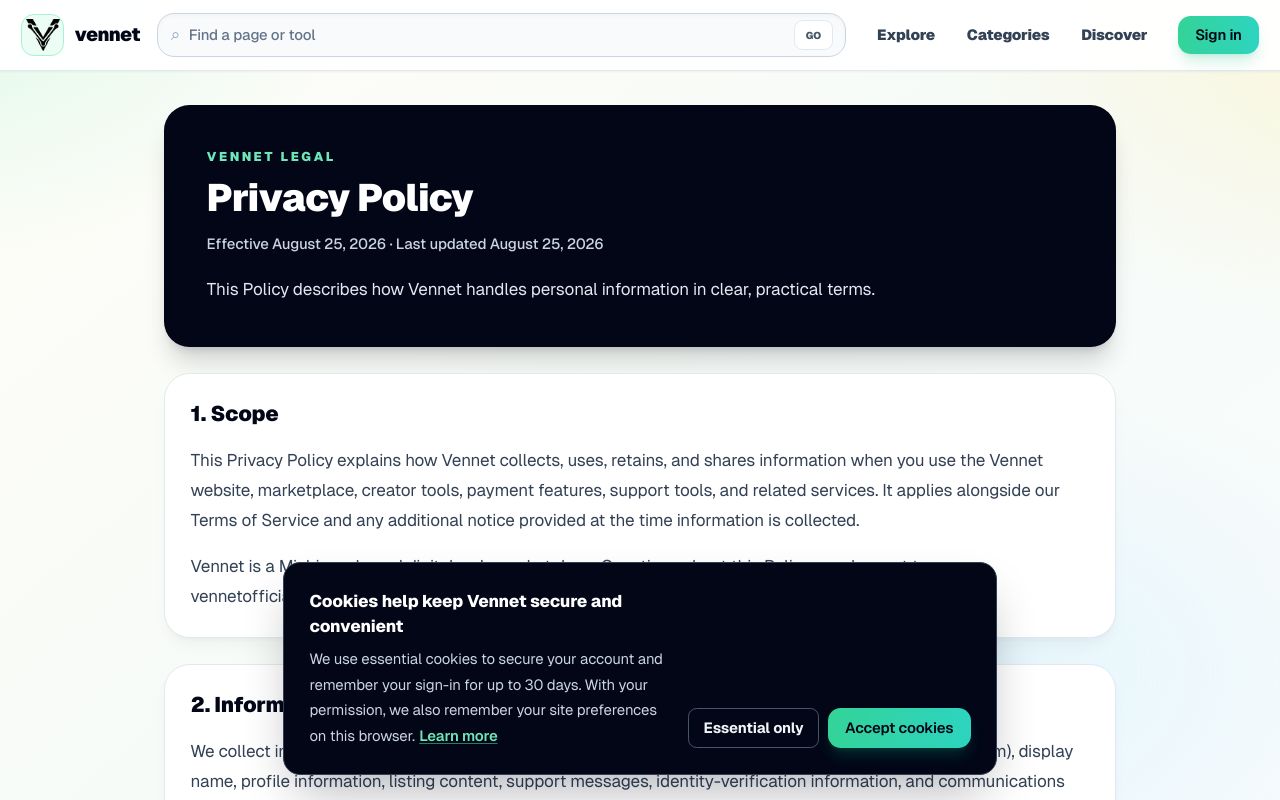
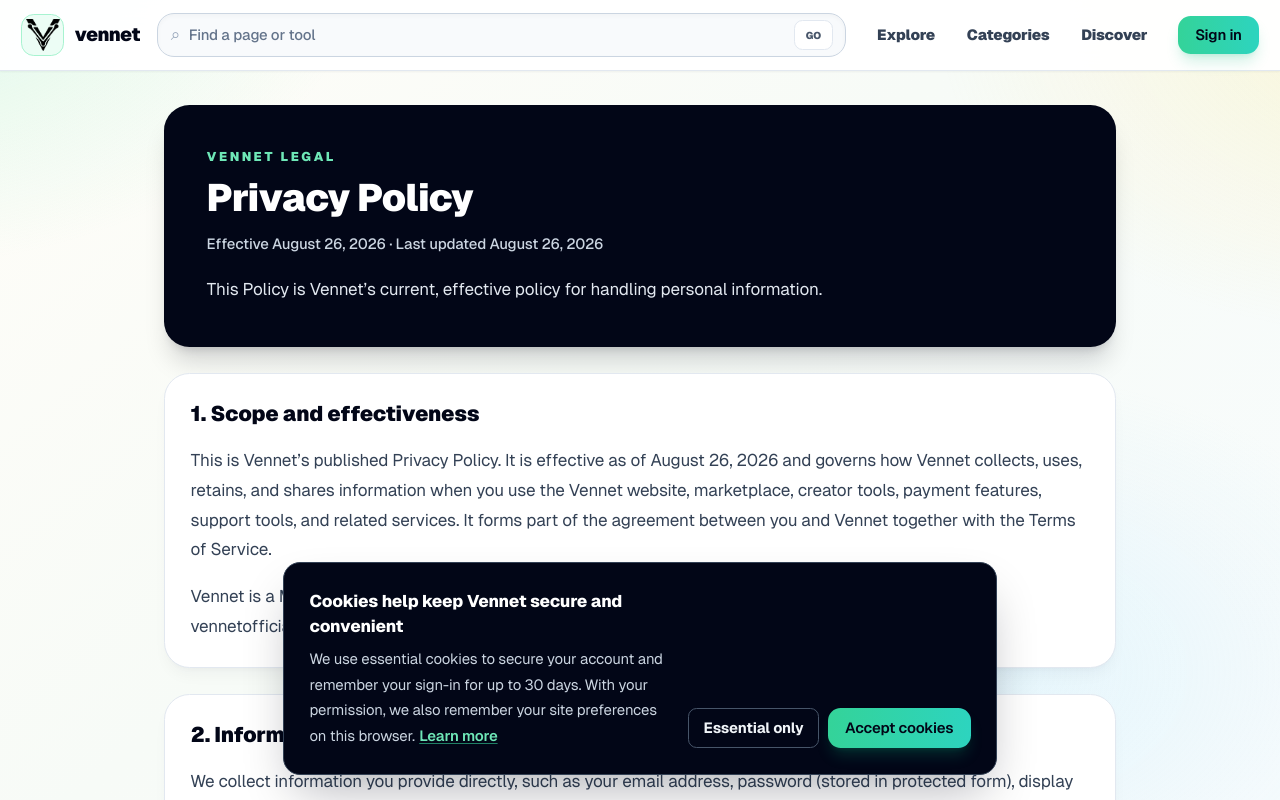
Before and after one commit to MagroOwner/Vennet, a Next.js app: page /privacy in a window 1280 px wide. Shown: the top 800 px of the page. Built offline with nearby package versions, Linux system fonts and the light colour scheme; no server answers; the database is empty.

Commit message:
Publish Vennet privacy policy as effective

```diff
--- a/src/app/privacy/page.tsx
+++ b/src/app/privacy/page.tsx
@@ -4,7 +4,7 @@ import Link from "next/link";
 export const metadata: Metadata = { title: "Privacy Policy | Vennet", description: "How Vennet collects, uses, and protects personal information." };
 
 const sections: Array<[string, string[]]> = [
-  ["1. Scope", ["This Privacy Policy explains how Vennet collects, uses, retains, and shares information when you use the Vennet website, marketplace, creator tools, payment features, support tools, and related services. It applies alongside our Terms of Service and any additional notice provided at the time information is collected.", "Vennet is a Michigan-based digital-only marketplace. Questions about this Policy may be sent to vennetofficial@gmail.com."]],
+  ["1. Scope and effectiveness", ["This is Vennet’s published Privacy Policy. It is effective as of August 26, 2026 and governs how Vennet collects, uses, retains, and shares information when you use the Vennet website, marketplace, creator tools, payment features, support tools, and related services. It forms part of the agreement between you and Vennet together with the Terms of Service.", "Vennet is a Michigan-based digital-only marketplace. Questions about this Policy may be sent to vennetofficial@gmail.com."]],
   ["2. Information we collect", ["We collect information you provide directly, such as your email address, password (stored in protected form), display name, profile information, listing content, support messages, identity-verification information, and communications with Vennet.", "We collect transaction and marketplace information, including purchases, listings, delivery information, Stripe account status, payout and dispute records, product access records, and related activity. We also collect technical information necessary to operate and protect the Services, such as cookie preferences, session identifiers, browser and device information, IP-related security information, and usage activity."]],
   ["3. How we use information", ["We use information to create and secure Accounts; provide marketplace, delivery, support, payment, payout, verification, and AI features; personalize saved settings; prevent fraud and abuse; enforce our policies; communicate with you; resolve disputes; comply with law; and improve the Services.", "We may use aggregated or de-identified information for analytics, operations, security, and product improvement. We do not use full payment-card numbers to operate Vennet because payment-card entry and processing are handled by Stripe."]],
   ["4. Payments, Stripe, and connected accounts", ["Payments and seller payouts are processed by Stripe and Stripe Connect. Stripe receives and processes payment and payout information under its own terms and privacy policy. Vennet may receive transaction, payout, verification, fraud, and status information from Stripe that is needed to operate the marketplace, administer fees, deliver orders, respond to disputes, and comply with legal obligations.", "Vennet does not intentionally store full payment-card numbers on its servers. Stripe uses its own payment infrastructure, security controls, and tokenization tools."]],
@@ -12,9 +12,9 @@ const sections: Array<[string, string[]]> = [
   ["6. When we share information", ["We share information with service providers that help us run Vennet, including Stripe for payments and payouts, hosting and infrastructure providers, email delivery providers, identity-verification providers, and AI providers when you choose to use the related feature. We share only what is reasonably necessary for the service or as otherwise permitted by law.", "We may also disclose information to comply with law, enforce our agreements, protect Vennet and its users, investigate fraud or security incidents, respond to valid legal process, or support a merger, financing, acquisition, sale of assets, or similar business transaction."]],
   ["7. Retention and security", ["We retain information for as long as reasonably necessary to provide the Services, meet legal and tax obligations, prevent fraud, resolve disputes, enforce our agreements, and maintain appropriate business records. After Account deletion, we may retain transaction, payout, verification, dispute, support, security, and fraud records where reasonably necessary for those purposes.", "We use reasonable administrative, technical, and organizational safeguards designed to protect information. No service or transmission is completely secure, so we cannot guarantee absolute security."]],
   ["8. Your choices and requests", ["You can update many profile and preference details through your Account. You may ask about access, correction, deletion, or other privacy requests by emailing vennetofficial@gmail.com. We may need to verify your identity and may retain information where law, security, fraud prevention, disputes, payments, or other legitimate requirements allow or require retention.", "Vennet is not directed to children under 13. If you believe a child under 13 provided personal information without required permission, contact us so we can review the request."]],
-  ["9. Changes and contact", ["We may update this Policy as our practices or legal obligations change. We will post the revised Policy and update its effective date. Continued use after a revision takes effect is subject to the updated Policy to the extent permitted by law.", "Effective date: August 25, 2026. Contact Vennet privacy support at vennetofficial@gmail.com. See also our Terms of Service and Legal Notices."]],
+  ["9. Changes and contact", ["We may update this Policy as our practices or legal obligations change. We will post the revised Policy and update its effective date. Continued use after a revision takes effect is subject to the updated Policy to the extent permitted by law.", "Effective date: August 26, 2026. Contact Vennet privacy support at vennetofficial@gmail.com. This Policy remains effective until Vennet posts a revised version with a new effective date. See also our Terms of Service and Legal Notices."]],
 ];
 
 export default function PrivacyPage() {
-  return <article className="mx-auto max-w-4xl space-y-6"><header className="rounded-3xl bg-slate-950 p-7 text-white shadow-xl shadow-slate-950/15 sm:p-10"><p className="text-xs font-black uppercase tracking-[.2em] text-emerald-300">Vennet legal</p><h1 className="mt-3 text-4xl font-black tracking-tight">Privacy Policy</h1><p className="mt-3 text-sm font-medium text-slate-300">Effective August 25, 2026 · Last updated August 25, 2026</p><p className="mt-5 max-w-3xl leading-7 text-slate-200">This Policy describes how Vennet handles personal information in clear, practical terms.</p></header>{sections.map(([heading, paragraphs]) => <section key={heading} className="rounded-3xl border border-slate-200 bg-white p-6 shadow-lg shadow-slate-900/[0.04]"><h2 className="text-xl font-black text-slate-950">{heading}</h2><div className="mt-4 space-y-4 leading-7 text-slate-700">{paragraphs.map((paragraph) => <p key={paragraph}>{paragraph}</p>)}</div></section>)}<p className="pb-4 text-center text-sm font-semibold text-slate-600"><Link href="/terms" className="text-emerald-800 hover:underline">Terms of Service</Link><span className="mx-2">·</span><Link href="/legal" className="text-emerald-800 hover:underline">Legal Notices</Link></p></article>;
+  return <article className="mx-auto max-w-4xl space-y-6"><header className="rounded-3xl bg-slate-950 p-7 text-white shadow-xl shadow-slate-950/15 sm:p-10"><p className="text-xs font-black uppercase tracking-[.2em] text-emerald-300">Vennet legal</p><h1 className="mt-3 text-4xl font-black tracking-tight">Privacy Policy</h1><p className="mt-3 text-sm font-medium text-slate-300">Effective August 26, 2026 · Last updated August 26, 2026</p><p className="mt-5 max-w-3xl leading-7 text-slate-200">This Policy is Vennet’s current, effective policy for handling personal information.</p></header>{sections.map(([heading, paragraphs]) => <section key={heading} className="rounded-3xl border border-slate-200 bg-white p-6 shadow-lg shadow-slate-900/[0.04]"><h2 className="text-xl font-black text-slate-950">{heading}</h2><div className="mt-4 space-y-4 leading-7 text-slate-700">{paragraphs.map((paragraph) => <p key={paragraph}>{paragraph}</p>)}</div></section>)}<p className="pb-4 text-center text-sm font-semibold text-slate-600"><Link href="/terms" className="text-emerald-800 hover:underline">Terms of Service</Link><span className="mx-2">·</span><Link href="/legal" className="text-emerald-800 hover:underline">Legal Notices</Link></p></article>;
 }
```
